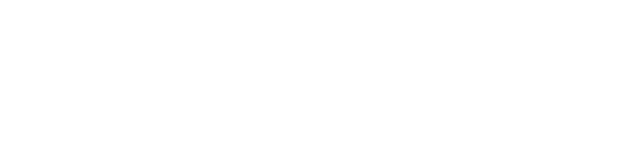
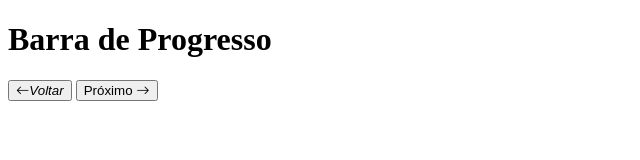
Before and after one commit to DorigonBruno/Barra-de-Progresso, a plain HTML site: page index.html in a window 1280 px wide. Shown: the whole page, without its empty margins (0-640 px from the left). Drawn offline with nearby package versions, Linux system fonts and the light colour scheme.

Commit message:
estrutura

```diff
--- a/index.html
+++ b/index.html
@@ -3,10 +3,27 @@
 <head>
   <meta charset="UTF-8">
   <meta name="viewport" content="width=device-width, initial-scale=1.0">
+  <link rel="stylesheet" href="https://cdn.jsdelivr.net/npm/bootstrap-icons@1.10.5/font/bootstrap-icons.css">
   <link rel="stylesheet" href="./style.css">
   <title>Barra de Progresso</title>
 </head>
 <body>
+  <h1>Barra de Progresso</h1>
+  <div class="container">
+    <div class="progress-bar">
+      <div class="progress">
+        <div class="controls">
+          <button id="previous">
+            <i class="bi bi-arrow-left">Voltar</i>
+          </button>
+          <button id="next">
+            Próximo
+            <i class="bi bi-arrow-right"></i>
+          </button>
+        </div>
+      </div>
+    </div>
+  </div>
   <script src="./script.js"></script>
 </body>
 </html>
```
